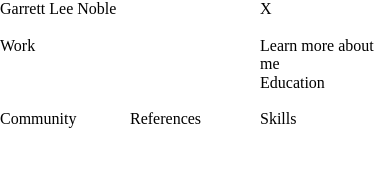
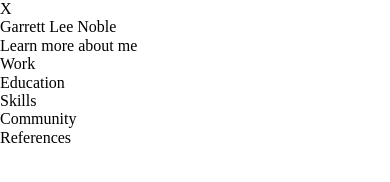
Before and after one commit to GarrettNoble/css-resume, a plain HTML site: page index.html in a window 390 px wide. Drawn offline with Linux system fonts and the light colour scheme.

Commit message:
made resume mobile-first

```diff
--- a/styles/main.css
+++ b/styles/main.css
@@ -1,12 +1,15 @@
 .resume {
     display: grid;
-    grid-template-columns: 1fr 1fr 1fr;
-    grid-template-rows: 1fr 1fr 1fr 1fr;
+    grid-template-columns: 1fr;
     grid-template-areas:
-        "name name photo"
-        "work work about"
-        "work work education"
-        "community references skills"
+        "photo"
+        "name"
+        "about"
+        "work"
+        "education"
+        "skills"
+        "community"
+        "references";
 }
 
 .name {
```
